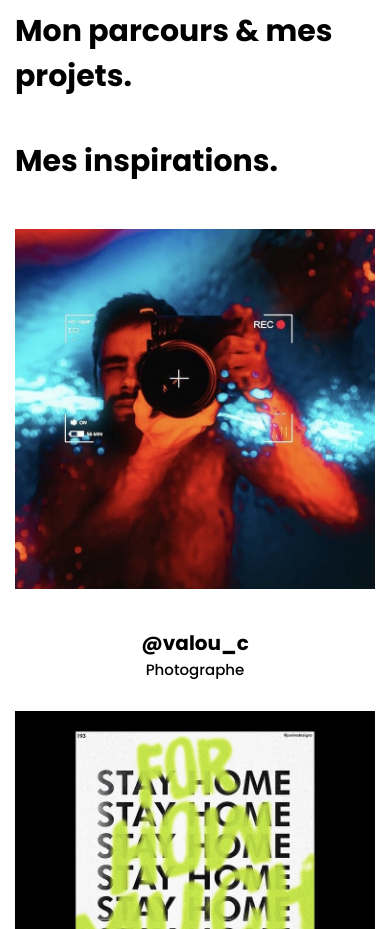
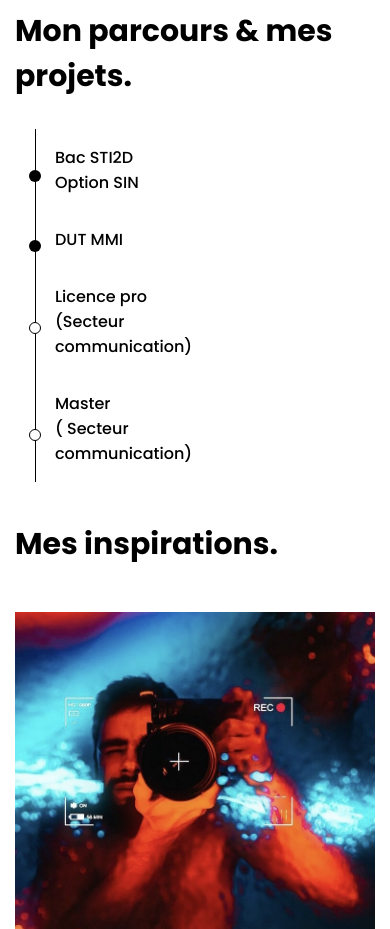
Before and after one commit to LucieCanton/Lucie-Canton-Portfolio, a plain HTML site: page apropos.html in a window 390 px wide. Shown: the part 1920-2849 px from the top of the page. Drawn offline with nearby package versions, Linux system fonts and the light colour scheme.

Commit message:
parcours

```diff
--- a/apropos.css
+++ b/apropos.css
@@ -39,3 +39,73 @@
     font-family: 'Poppins médium';
     font-size:15px;
 }
+
+.parcours {
+    position: relative;
+    display: flex;
+    flex-direction: row;
+    justify-content: center;
+    margin: 80px 0;
+    text-align: center;
+}
+
+.parcours::before {
+    content: '';
+    position: absolute;
+    display: block;
+    width: 100%;
+    height: 1px;
+    background-color: black;
+}
+
+.parcours .step {
+    position: relative;
+    width: 150px;
+    font-family: 'Poppins médium';
+    margin: 0 30px;
+}
+
+.parcours .step::before {
+    content: '';
+    position: absolute;
+    display: block;
+    height: 12px;
+    width: 12px;
+    margin: 0 auto;
+    left: 0;
+    right: 0;
+    top: -6px;
+    border-radius: 10px;
+    background-color: black;
+}
+
+.parcours .step.future::before {
+    background-color: white;
+    border: 1px solid black;
+}
+
+@media (max-width: 991.98px) {
+    .parcours {
+        flex-direction: column;
+        margin: 0 20px;
+        text-align: left;
+    }
+
+    .parcours::before {
+        height: 100%;
+        width: 1px;
+        left: 0;
+    }
+
+    .parcours .step {
+        margin: 0;
+        padding-left: 20px;
+    }
+
+    .parcours .step::before {
+        left: -6px;
+        top: 50%;
+        right: unset;
+    }
+
+}
--- a/apropos.html
+++ b/apropos.html
@@ -112,6 +112,26 @@
 
           <section class="page-section">
             <h3 class="section-title">Mon parcours & mes projets.</h3>
+            <div class="parcours">
+              <div class="step">
+                <p>Bac STI2D<br>Option SIN</p>
+              </div>
+              <div class="step">
+                <p>DUT MMI</p>
+              </div>
+              <div class="step future">
+                <p>Licence pro <br>
+                  (Secteur
+                  communication)
+                </p>
+              </div>
+              <div class="step future">
+                <p>Master <br>
+                    ( Secteur
+                    communication)
+                </p>
+              </div>
+            </div>
           </section>
 
           <section class="page-section">
--- a/style.css
+++ b/style.css
@@ -8,6 +8,8 @@ body.locked{
     max-height: 100vh;
     overflow: hidden;
 }
+
+@import url('https://fonts.googleapis.com/css2?family=Poppins:wght@300;500;700&display=swap');
 
 @font-face{
     font-family: 'Poppins-Light';
```
